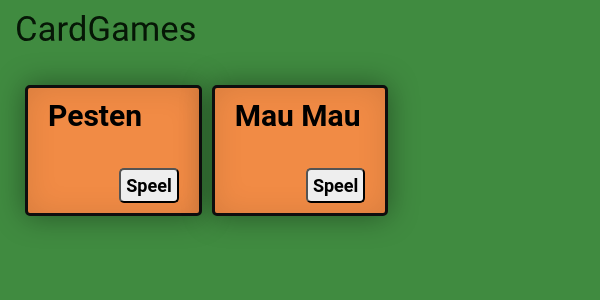
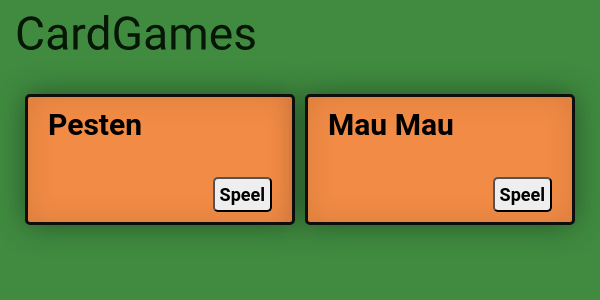
Before and after one commit to CrixuAMG/CardGames, a Vue app: page / in a window 600 px wide. Shown: the top 300 px of the page. Built offline with nearby package versions, Linux system fonts and the light colour scheme.

Commit message:
Mobile fixes

```diff
--- a/src/styles/build.scss
+++ b/src/styles/build.scss
@@ -40,6 +40,14 @@ html, body {
 
         #app-logo {
             max-width: 30vw;
+
+            @media only screen and (max-width: 600px) {
+                max-width: 80vw;
+            }
+
+            @media only screen and (min-width: 600px) and (max-width: 1024px) {
+                max-width: 40vw;
+            }
         }
 
         #game-picker {
@@ -49,6 +57,14 @@ html, body {
             grid-gap: 1rem;
             width: 100%;
             margin: 3rem 0;
+
+            @media only screen and (max-width: 600px) {
+                grid-template-columns: repeat(1, 1fr);
+            }
+
+            @media only screen and (min-width: 600px) and (max-width: 1024px) {
+                grid-template-columns: repeat(2, 1fr);
+            }
 
             .game-picker__details {
                 display: block;
```
